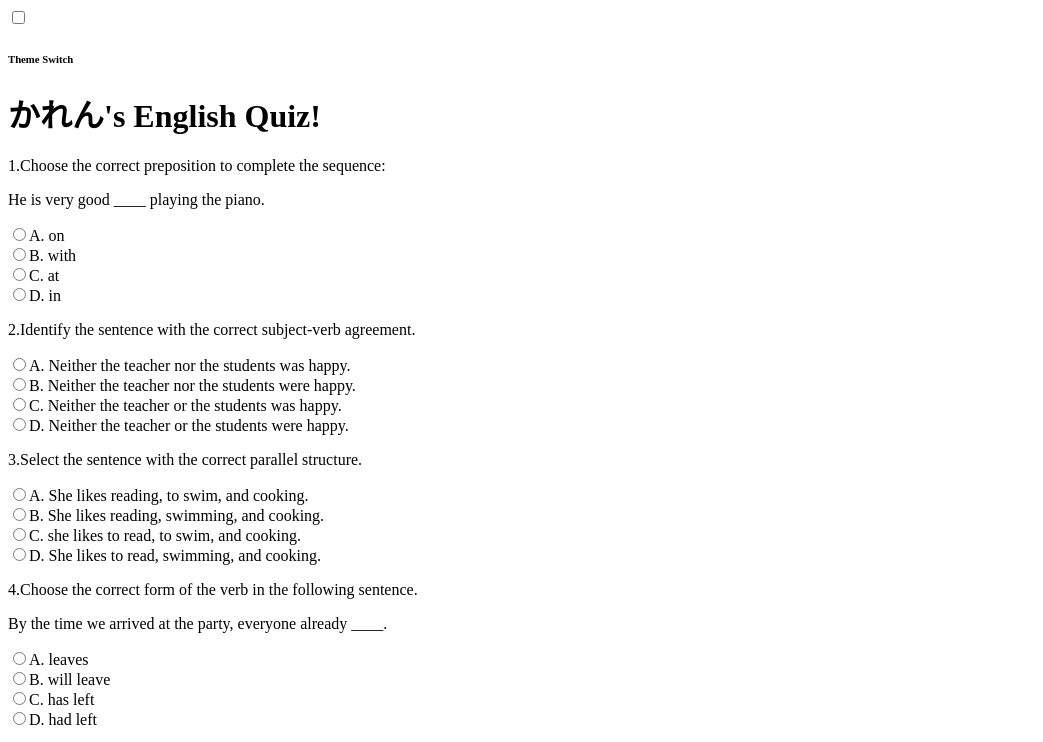
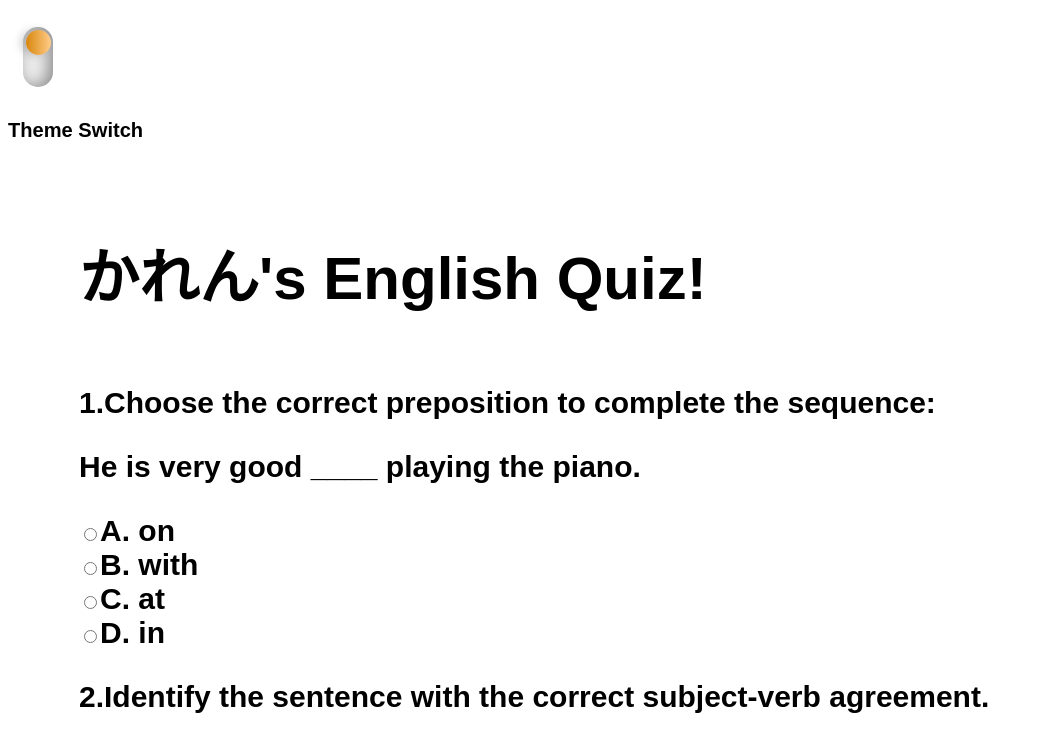
Before and after one commit to colewkovac/englishquiz, a plain HTML site: page docs/index.html in a window 1280 px wide. Shown: the top 742 px of the page, without its empty margins (0-1043 px from the left). Drawn offline with Linux system fonts and the light colour scheme.

Commit message:
Update and rename quizz2.html to index.html

```diff
--- a/docs/quizz2.html
+++ b/docs/index.html
@@ -5,7 +5,7 @@
     <meta http-equiv="X-UA-Compatible" content="IE=edge">
     <meta name="viewport" content="width=device-width, initial-scale=1.0">
     <title>English Quiz</title>
-    <link rel="stylesheet" href="quizz.css">
+    <link rel="stylesheet" href="styles.css">
 </head>
 <body>
   <input type="checkbox" name="" id="toggleTheme">
@@ -95,7 +95,7 @@
     </div>
     <button id="submit" onclick="calculateScore();">Submit</button>
 </div>
-           <script src="quizz.js"></script>
+           <script src="script.js"></script>
 
 </body>
 </html>
```
